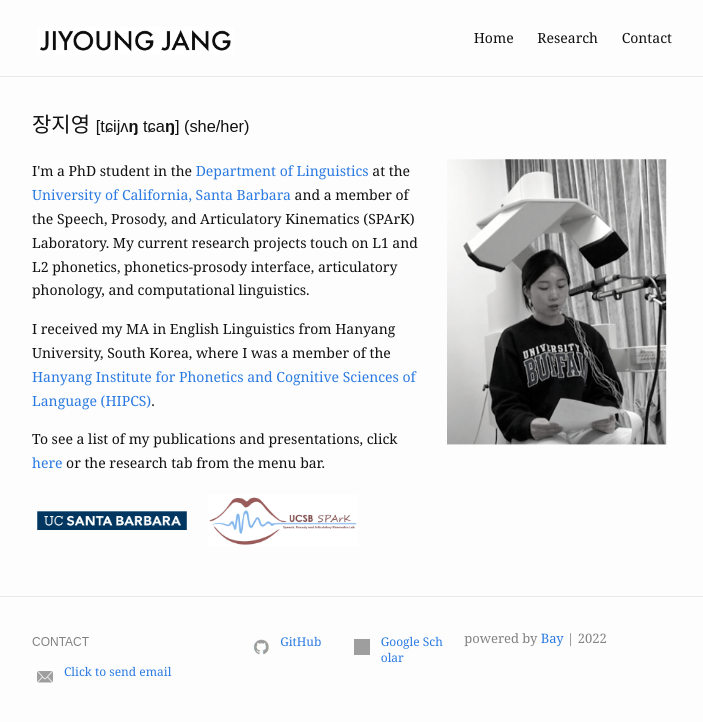
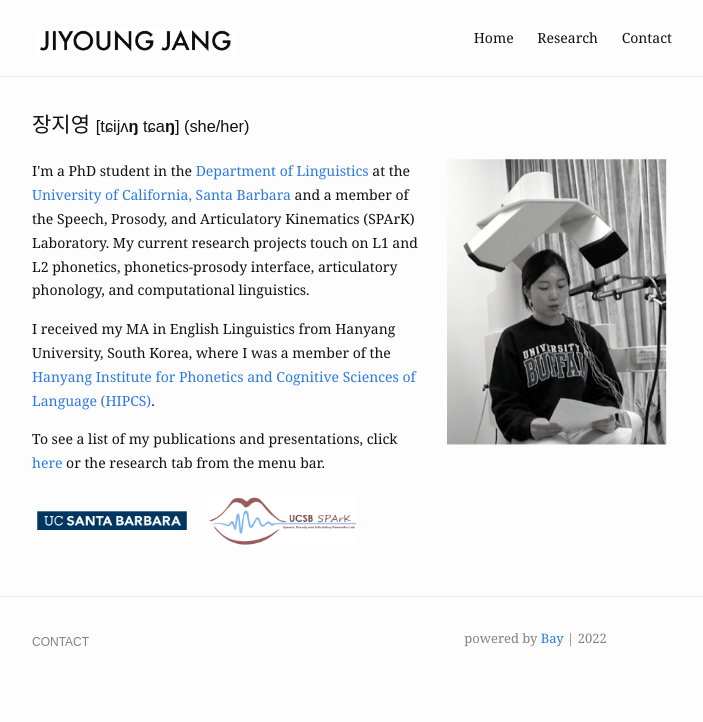
Before and after one commit to jiyoungj/jiyoungj.github.io, a Jekyll site: the page built from index.md, in a window 1280 px wide. Shown: the top 722 px of the page, without its empty margins (288-991 px from the left). Built offline with Jekyll 4.4.1, drawn with Linux system fonts in a browser that asks for light colours.

Commit message:
Update _config.yml

```diff
--- a/_config.yml
+++ b/_config.yml
@@ -18,15 +18,13 @@ header:
 
 footer:
   show_powered_by: true
-  contact:
-    - name: Email
-      value: Click to send email
-      link: mailto:jiyoung@ucsb.edu
-  follow:
-    - name: GitHub
-      link: http://github.com/jiyoungj
-    - name: Google Scholar
-      link: https://scholar.google.com/citations?user=PpsmarkAAAAJ&hl=en&oi=ao
+#  contact:
+#    - name: Email
+#      value: Click to send email
+#      link: mailto:jiyoung@ucsb.edu
+#  follow:
+#    - name: GitHub
+#      link: http://github.com/YourGitHubUsername
 
 # Build settings
 markdown: kramdown
```
